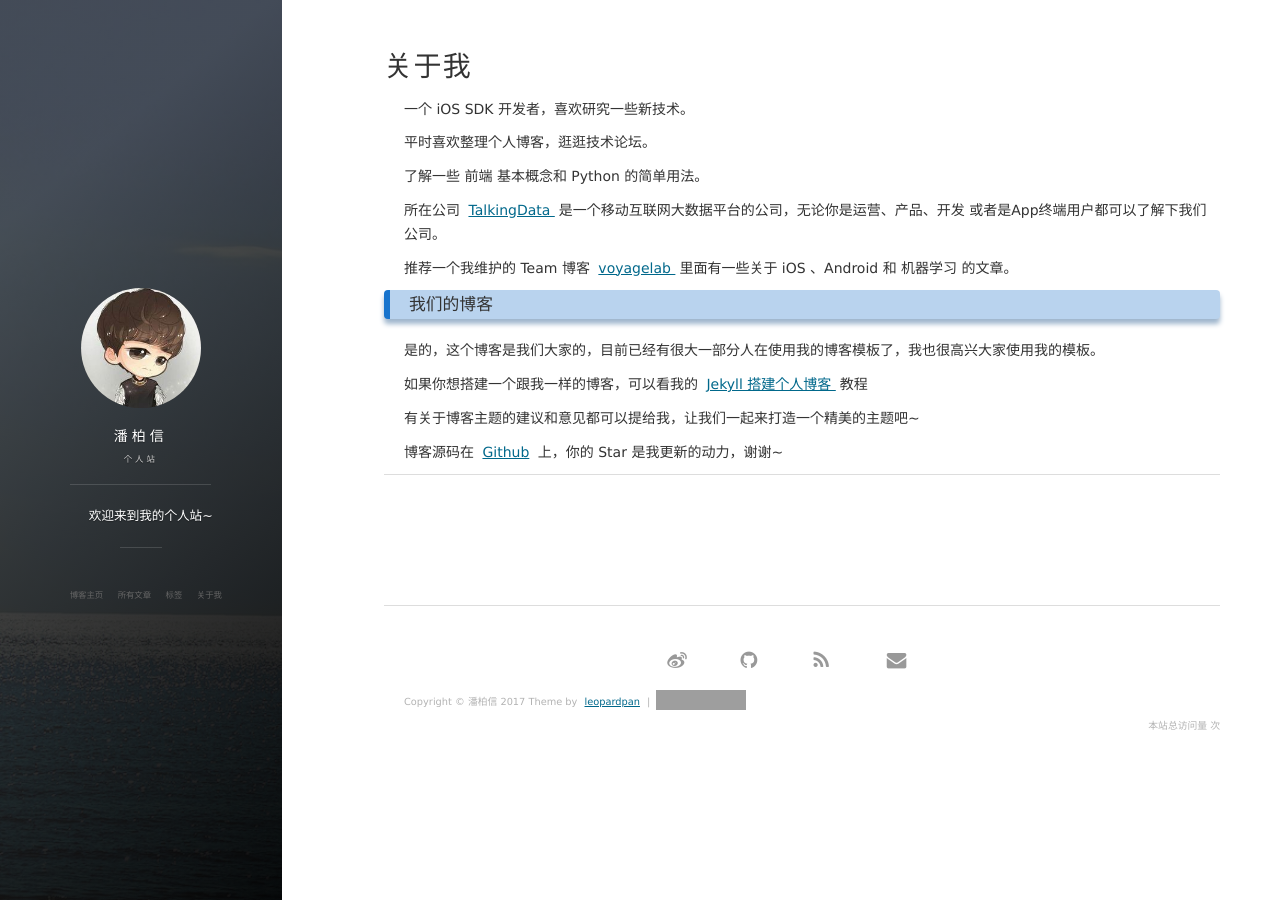
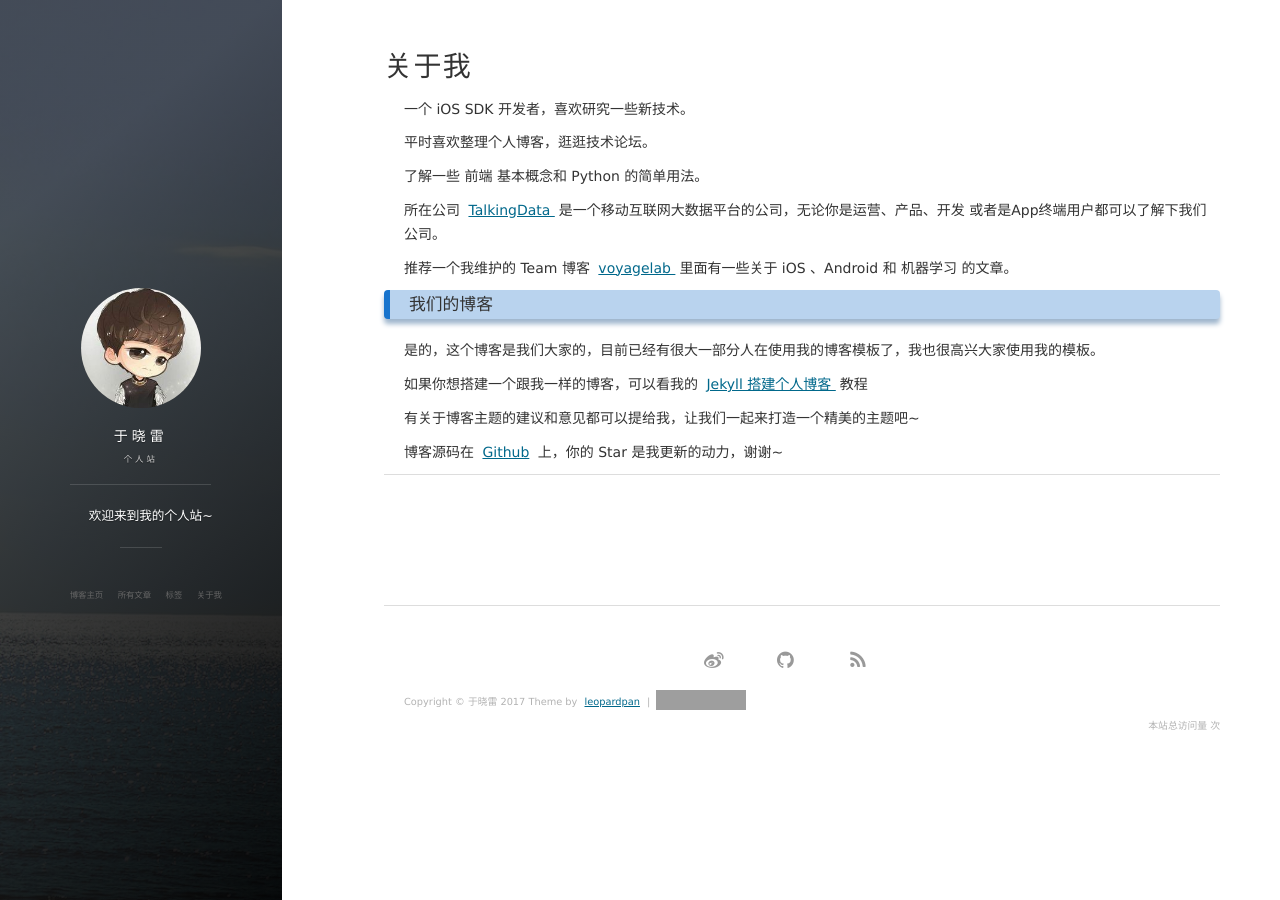
Before and after one commit to IreadIs/IreadIs.github.io, a Jekyll site: the page built from about.md, in a window 1280 px wide. Built offline with Jekyll 4.4.1, drawn with Linux system fonts in a browser that asks for light colours; nearby versions of some CDN libraries; comment, search, counter and statistics services are not loaded; grey boxes are pictures that could not be loaded.

Commit message:
Update _config.yml

```diff
--- a/_config.yml
+++ b/_config.yml
@@ -1,12 +1,12 @@
 # Basic
-title: 潘柏信
+title: 于晓雷
 subtitle: 个人站
 description: 欢迎来到我的个人站~
 # 头像里面的标题
-avatarTitle: leopardpan
+avatarTitle: 于晓雷
 # 头像里面的描述
-avatarDesc: iOS / 机器学习
-url: "http://baixin.io"
+avatarDesc: Web前端 / 小程序
+url: "http://IreadIs.github.io"
 
 # Comment
 comment:
@@ -15,23 +15,8 @@ comment:
 
 # Social
 social:
-    weibo: 5366874726
-    github: leopardpan
-    # twitter:
-    mail: leopardpan@icloud.com
-
-# 百度统计
-# 使用博客模板请去掉或者更换 id
-baidu:
-    id: 8ba1c6be0953b6f9c2ba38e57f615421
-
-# Google Analytics
-# 使用博客模板请去掉或者更换 id
-ga:
-    id: UA-84134159-3
-    host: auto
-
-
+    weibo: 丶我是个读书人丶
+    github: IreadIs
 # 《----------------- 上面的信息修改成你自己的 ---------------------------》
 #
 #
```
